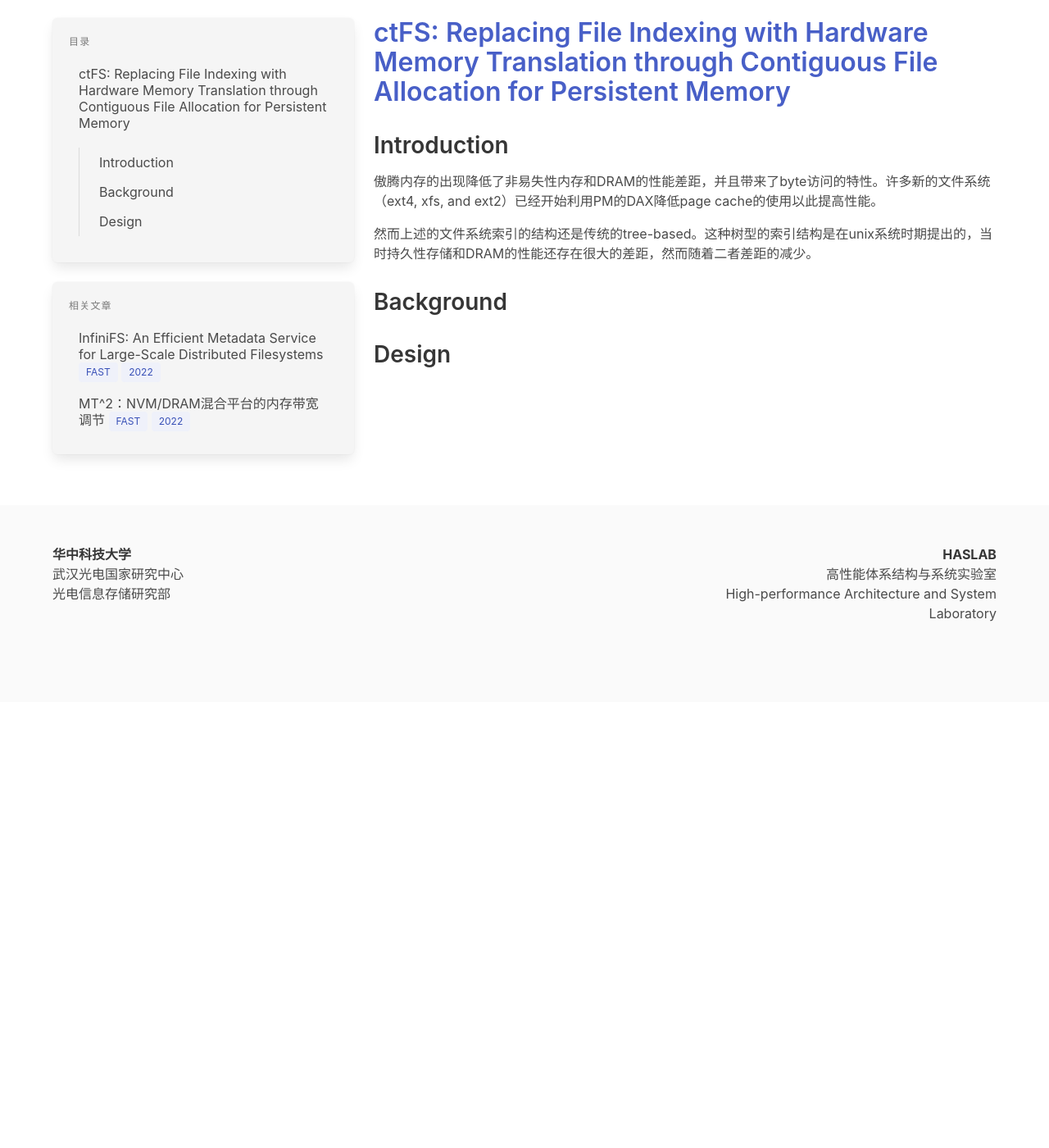
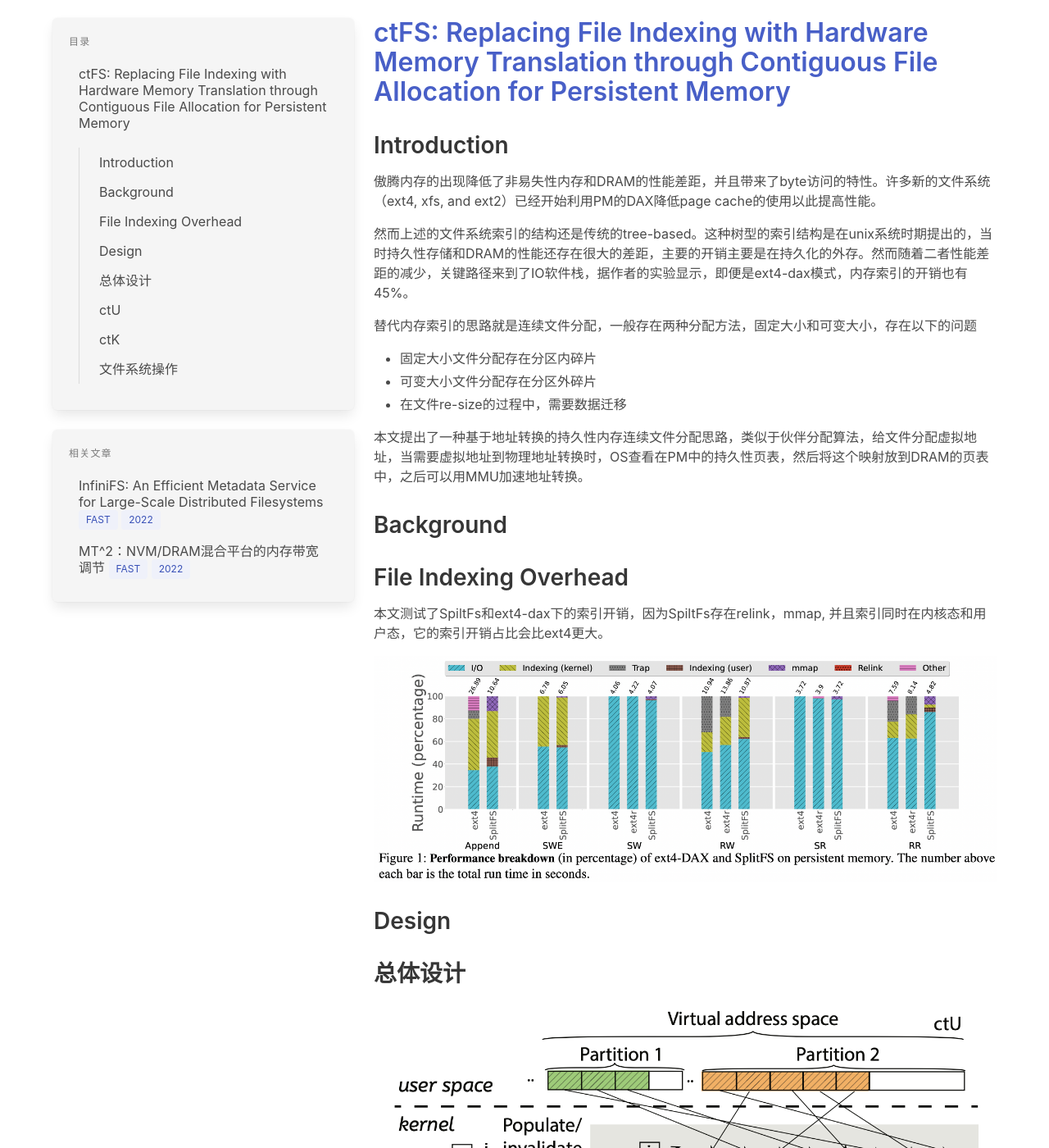
Before and after one commit to haslaboratory/haslaboratory.github.io, a Jekyll site: the page built from _posts/2022-07-07-ctfs.md, in a window 1280 px wide and 1400 px high, scrolled down 262 px. Shown: the whole window at 82% size. Built offline with Jekyll 4.4.1, drawn with Linux system fonts in a browser that asks for light colours; nearby versions of some CDN libraries; library files that are not in the unit come from our copies; comment, search, counter and statistics services are not loaded; before the commit the page ends 1118 px from its top, so only the background shows below that; some of the changed text lies outside the part shown.

Commit message:
background and some design of ctFS

```diff
--- a/_posts/2022-07-07-ctfs.md
+++ b/_posts/2022-07-07-ctfs.md
@@ -14,8 +14,34 @@
 ## Introduction
 傲腾内存的出现降低了非易失性内存和DRAM的性能差距，并且带来了byte访问的特性。许多新的文件系统（ext4, xfs, and ext2）已经开始利用PM的DAX降低page cache的使用以此提高性能。
 
-然而上述的文件系统索引的结构还是传统的tree-based。这种树型的索引结构是在unix系统时期提出的，当时持久性存储和DRAM的性能还存在很大的差距，然而随着二者差距的减少。
+然而上述的文件系统索引的结构还是传统的tree-based。这种树型的索引结构是在unix系统时期提出的，当时持久性存储和DRAM的性能还存在很大的差距，主要的开销主要是在持久化的外存。然而随着二者性能差距的减少，关键路径来到了IO软件栈，据作者的实验显示，即便是ext4-dax模式，内存索引的开销也有45%。
+
+替代内存索引的思路就是连续文件分配，一般存在两种分配方法，固定大小和可变大小，存在以下的问题
+- 固定大小文件分配存在分区内碎片
+- 可变大小文件分配存在分区外碎片
+- 在文件re-size的过程中，需要数据迁移
+
+本文提出了一种基于地址转换的持久性内存连续文件分配思路，类似于伙伴分配算法，给文件分配虚拟地址，当需要虚拟地址到物理地址转换时，OS查看在PM中的持久性页表，然后将这个映射放到DRAM的页表中，之后可以用MMU加速地址转换。
 
 ## Background
+## File Indexing Overhead ##
+本文测试了SpiltFs和ext4-dax下的索引开销，因为SpiltFs存在relink，mmap, 并且索引同时在内核态和用户态，它的索引开销占比会比ext4更大。
 
+![image](/images/2022-07-07-ctfs/Snipaste_2022-07-08_10-46-49.png)
 ## Design
+## 总体设计 ##
+![image](/images/2022-07-07-ctfs/Snipaste_2022-07-08_14-19-35.png)
+ctFS的设计主要分为两个部分，用户态的文件系统抽象ctU，和内核态的虚拟地址页表ctK。当发生页错误时，在用户态文件系统范围的虚拟地址范围被内核态ctK处理，当这个映射不存在持久性页表PPT中，那么ctK就会分配一个PM页并且将映射保存在PPT和page table中。
+
+## ctU ##
+ctFS采用类似于Linux 的伙伴分配算法来管理虚拟地址空间，分为10个level，每个level之间的大小差距是8倍，因为要和page table的多级页表先匹配，和地址的对应的关系对应如下
+![image](/images/2022-07-07-ctfs/Snipaste_2022-07-08_14-39-36.png）
+
+对于空闲页的查找，ctFS设置了一个表头来加速查找，对于L4-L9，会利用第一个页去保存使用状态，对于后面的三个层级，用一个页去表述空闲资源有些浪费，转为利用bitmap去表示。
+
+## ctK ##
+ctK 负责管理PPT，对于虚拟地址和物理地址，ctFS都采用的相对地址，为每个进程映射到不同的虚拟地址
+
+## 文件系统操作 ##
+- read() ctU获得文件的inode，进一步获得文件的起始地址，然后起始地址和偏移相加获得读的地址，使用memcpy()读到用户buffer
+- write() ctFS会分配一个尽量小的满足第一次写要求的空间给文件，当后续的写操作使得文件超出了当前空间大小，ctFS会进行扩容操作，然后再进行写操作。
```
Also changed, not shown: images/2022-07-07-ctfs/Snipaste_2022-07-08_10-46-49.png (added), images/2022-07-07-ctfs/Snipaste_2022-07-08_14-19-35.png (added), images/2022-07-07-ctfs/Snipaste_2022-07-08_14-39-36.png (added).
